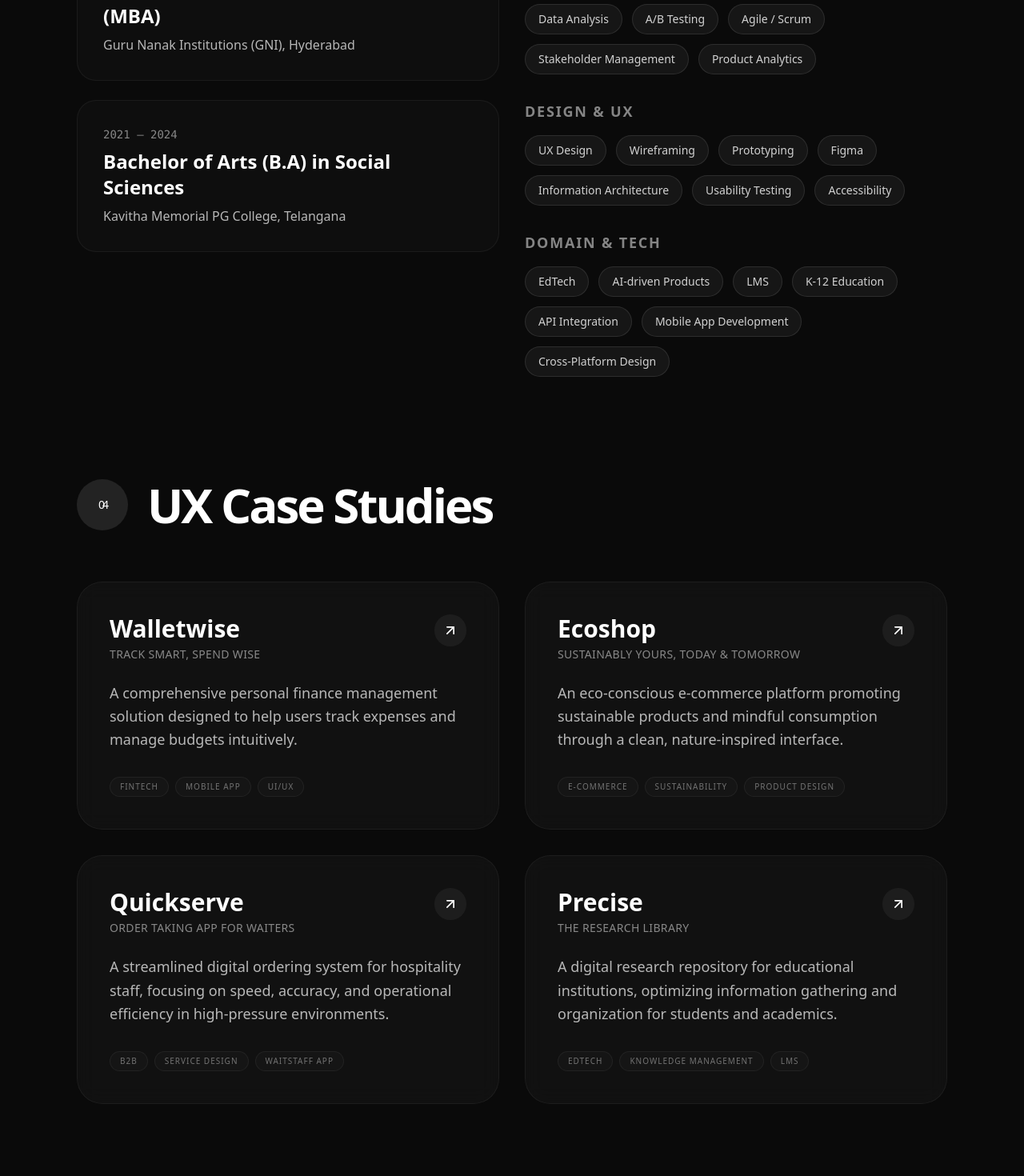
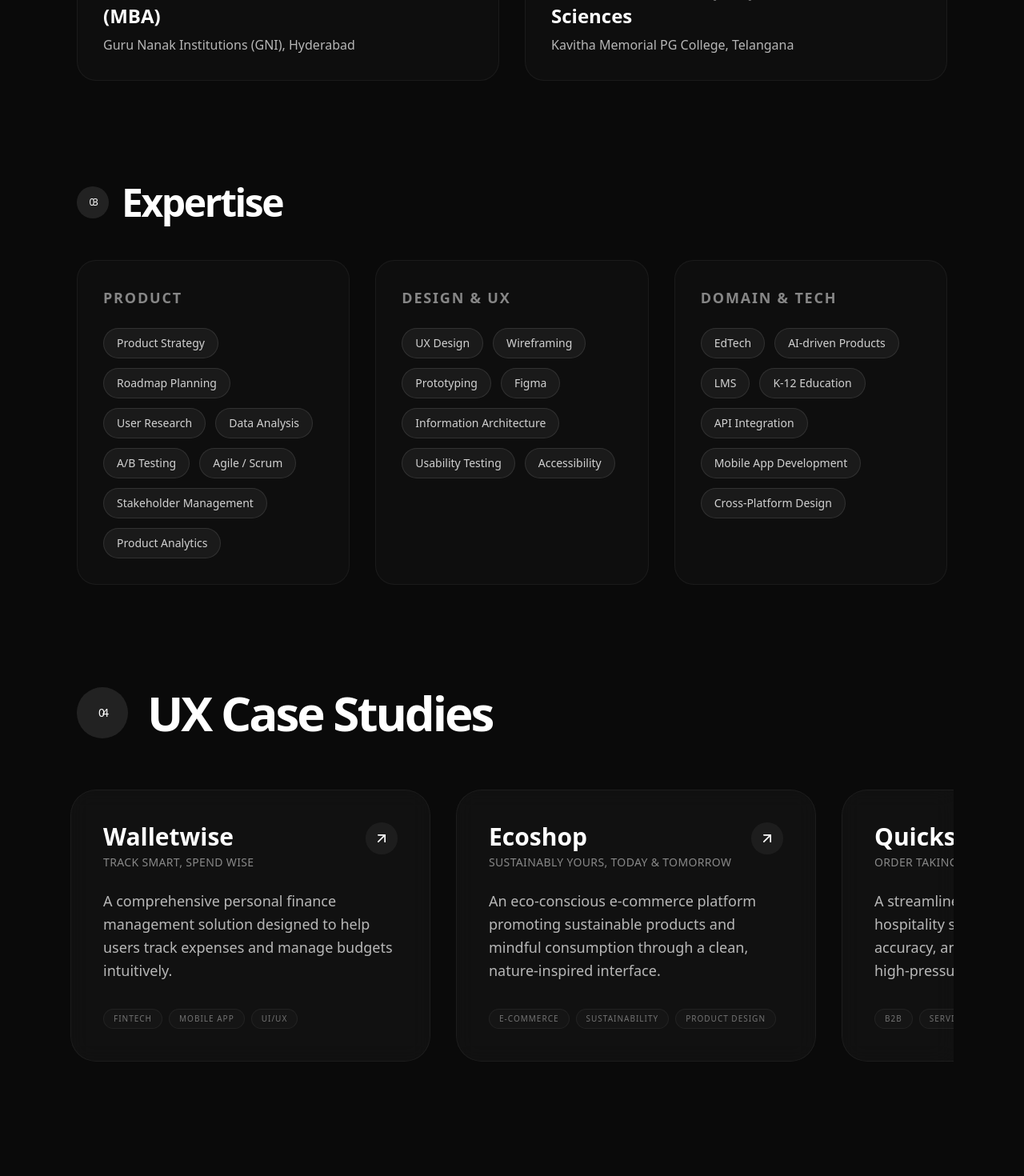
Before and after one commit to Hari1234-ai/portfolio, a Next.js app: page / in a window 1280 px wide. Shown: the part 6480-7950 px from the top of the page at 80% size. Built offline with nearby package versions, Linux system fonts and the light colour scheme.

Commit message:
refactor layout: full-width sections and horizontal scroll

```diff
--- a/src/app/globals.css
+++ b/src/app/globals.css
@@ -37,3 +37,11 @@ body {
   -webkit-backdrop-filter: blur(12px);
   border: 1px solid rgba(255, 255, 255, 0.05);
 }
+
+.hide-scrollbar::-webkit-scrollbar {
+  display: none;
+}
+.hide-scrollbar {
+  -ms-overflow-style: none;
+  scrollbar-width: none;
+}
--- a/src/components/Resume.tsx
+++ b/src/components/Resume.tsx
@@ -208,10 +208,7 @@ export default function Resume() {
           </div>
         </div>
 
-        {/* Education & Skills Twin Columns */}
-        <div className="grid grid-cols-1 md:grid-cols-2 gap-16 md:gap-8">
-
-          {/* Education */}
+        {/* Education Section */}
         <div className="space-y-12">
           <motion.h3
             initial={{ opacity: 0, x: -20 }}
@@ -223,7 +220,7 @@ export default function Resume() {
             Education
           </motion.h3>
 
-            <div className="space-y-6">
+          <div className="grid grid-cols-1 md:grid-cols-2 gap-8">
             {education.map((edu, i) => (
               <motion.div
                 key={i}
@@ -231,7 +228,7 @@ export default function Resume() {
                 whileInView={{ opacity: 1, y: 0 }}
                 viewport={{ once: true }}
                 transition={{ delay: i * 0.1 }}
-                  className="p-8 rounded-3xl bg-white/[0.02] border border-white/5"
+                className="p-8 rounded-3xl bg-white/[0.02] border border-white/5 hover:bg-white/5 hover:border-white/10 transition-all duration-300"
               >
                 <p className="text-white/50 text-sm mb-2 font-mono">{edu.duration}</p>
                 <h4 className="text-xl md:text-2xl font-bold mb-2">{edu.degree}</h4>
@@ -241,7 +238,7 @@ export default function Resume() {
           </div>
         </div>
 
-          {/* Skills */}
+        {/* Expertise Section */}
         <div className="space-y-12">
           <motion.h3
             initial={{ opacity: 0, x: -20 }}
@@ -253,7 +250,7 @@ export default function Resume() {
             Expertise
           </motion.h3>
 
-            <div className="space-y-8">
+          <div className="grid grid-cols-1 md:grid-cols-3 gap-8">
             {skillCategories.map((cat, i) => (
               <motion.div
                 key={i}
@@ -261,8 +258,9 @@ export default function Resume() {
                 whileInView={{ opacity: 1, y: 0 }}
                 viewport={{ once: true }}
                 transition={{ delay: i * 0.1 }}
+                className="p-8 rounded-3xl bg-white/[0.02] border border-white/5"
               >
-                  <h4 className="text-lg uppercase tracking-widest text-white/50 mb-4 font-semibold">{cat.name}</h4>
+                <h4 className="text-lg uppercase tracking-widest text-white/50 mb-6 font-semibold">{cat.name}</h4>
                 <div className="flex flex-wrap gap-3">
                   {cat.skills.map((skill, j) => (
                     <span key={j} className="px-4 py-2 rounded-full border border-white/10 bg-white/5 text-sm text-white/80 hover:bg-white/20 transition-colors cursor-default">
@@ -272,7 +270,6 @@ export default function Resume() {
                 </div>
               </motion.div>
             ))}
-            </div>
           </div>
         </div>
 
@@ -288,7 +285,7 @@ export default function Resume() {
             UX Case Studies
           </motion.h3>
 
-          <div className="grid grid-cols-1 md:grid-cols-2 gap-8">
+          <div className="flex overflow-x-auto hide-scrollbar gap-8 pb-8 px-2 -mx-2 snap-x">
             {caseStudies.map((project, i) => (
               <motion.a
                 key={i}
@@ -299,7 +296,7 @@ export default function Resume() {
                 whileInView={{ opacity: 1, y: 0 }}
                 viewport={{ once: true, margin: "-50px" }}
                 transition={{ duration: 0.5, delay: i * 0.1 }}
-                className="glass p-8 md:p-10 rounded-[2rem] border border-white/5 hover:bg-white/5 hover:border-white/10 transition-all duration-500 group relative overflow-hidden flex flex-col"
+                className="glass p-8 md:p-10 rounded-[2rem] border border-white/5 hover:bg-white/5 hover:border-white/10 transition-all duration-500 group relative overflow-hidden flex flex-col min-w-[300px] md:min-w-[450px] snap-start"
               >
                 <div className="absolute top-0 right-0 w-48 h-48 bg-white/5 rounded-full blur-3xl -mr-24 -mt-24 opacity-0 group-hover:opacity-100 transition-opacity duration-700 pointer-events-none"></div>
 
```
Lines whose indentation alone changed are shown as unchanged.
